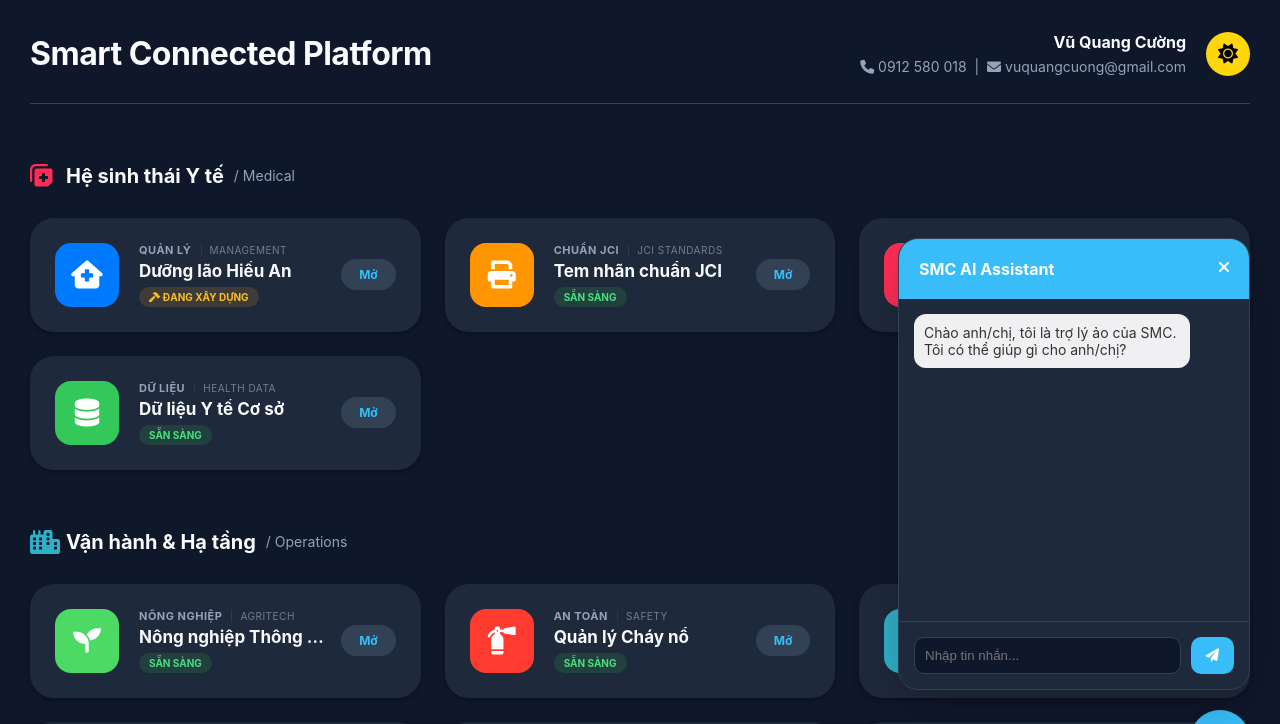
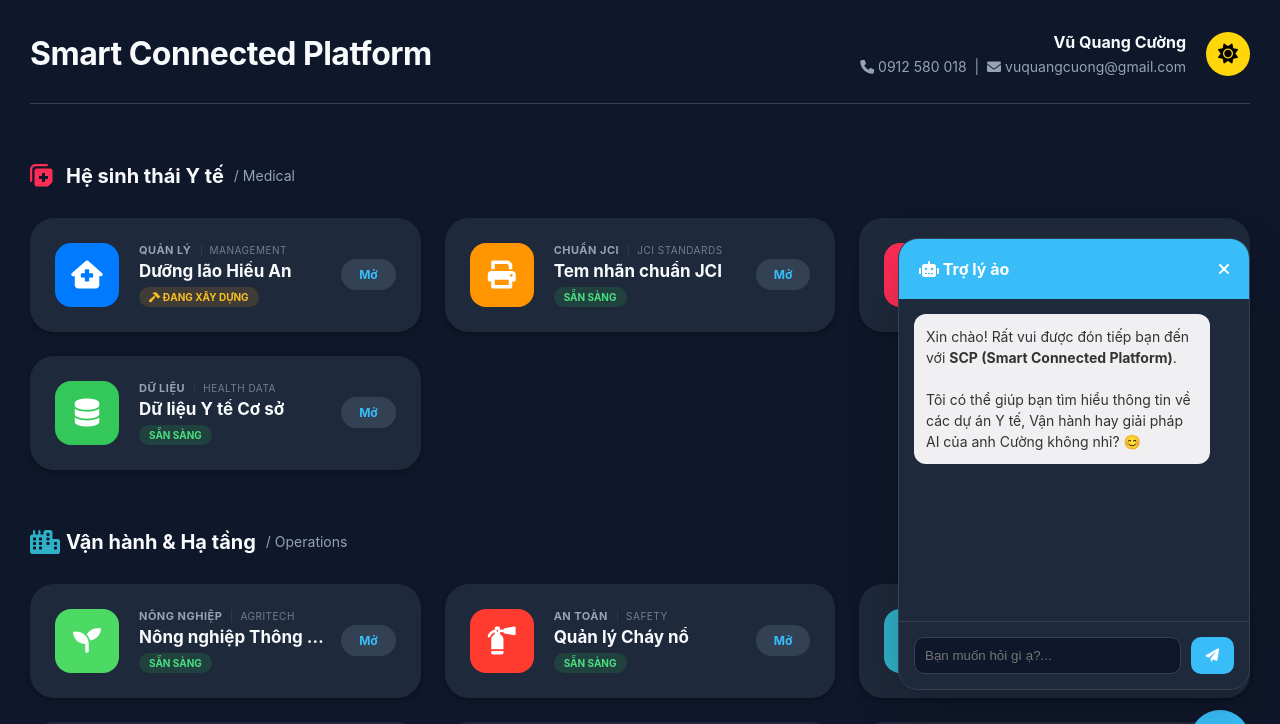
Before and after one commit to 9dpi/scp, a plain HTML site: page index.html in a window 1280 px wide. Both pictures are taken after a click on the button 1220 px from the left and 740 px from the top of the page. Shown: the top 724 px of the page. Drawn offline with Linux system fonts and the light colour scheme.

Commit message:
Add files via upload

```diff
--- a/index.html
+++ b/index.html
@@ -513,19 +513,24 @@
     <div id="chat-window"
       style="display: none; width: 350px; height: 450px; background: var(--card); border-radius: 20px; box-shadow: 0 15px 50px rgba(0,0,0,0.2); flex-direction: column; overflow: hidden; position: absolute; bottom: 80px; right: 0; border: 1px solid var(--border);">
       <div
-        style="background: var(--accent); color: white; padding: 20px; font-weight: bold; display: flex; justify-content: space-between;">
-        <span>SMC AI Assistant</span>
-        <i class="fa-solid fa-xmark" id="close-chat" style="cursor: pointer;"></i>
+        style="background: var(--accent); color: white; padding: 20px; font-weight: bold; display: flex; justify-content: space-between; align-items: center;">
+        <span><i class="fa-solid fa-robot"></i> Trợ lý ảo</span> <i class="fa-solid fa-xmark" id="close-chat"
+          style="cursor: pointer;"></i>
       </div>
+
       <div id="chat-content"
         style="flex-grow: 1; padding: 15px; overflow-y: auto; font-size: 14px; display: flex; flex-direction: column; gap: 10px;">
         <div
-          style="background: #f0f0f2; color: #333; padding: 10px; border-radius: 12px; align-self: flex-start; max-width: 80%;">
-          Chào anh/chị, tôi là trợ lý ảo của SMC. Tôi có thể giúp gì cho anh/chị?
+          style="background: #f0f0f2; color: #333; padding: 12px; border-radius: 12px; align-self: flex-start; max-width: 85%; line-height: 1.5;">
+          Xin chào! Rất vui được đón tiếp bạn đến với <b>SCP (Smart Connected Platform)</b>.
+          <br><br>
+          Tôi có thể giúp bạn tìm hiểu thông tin về các dự án Y tế, Vận hành hay giải pháp AI của anh Cường không nhỉ?
+          😊
         </div>
       </div>
+
       <div style="padding: 15px; border-top: 1px solid var(--border); display: flex; gap: 10px;">
-        <input type="text" id="chat-input" placeholder="Nhập tin nhắn..."
+        <input type="text" id="chat-input" placeholder="Bạn muốn hỏi gì ạ?..."
           style="flex-grow: 1; border: 1px solid var(--border); border-radius: 10px; padding: 10px; outline: none; background: var(--bg); color: var(--text-title);">
         <button id="send-btn"
           style="background: var(--accent); color: white; border: none; border-radius: 10px; padding: 10px 15px; cursor: pointer;">
```
